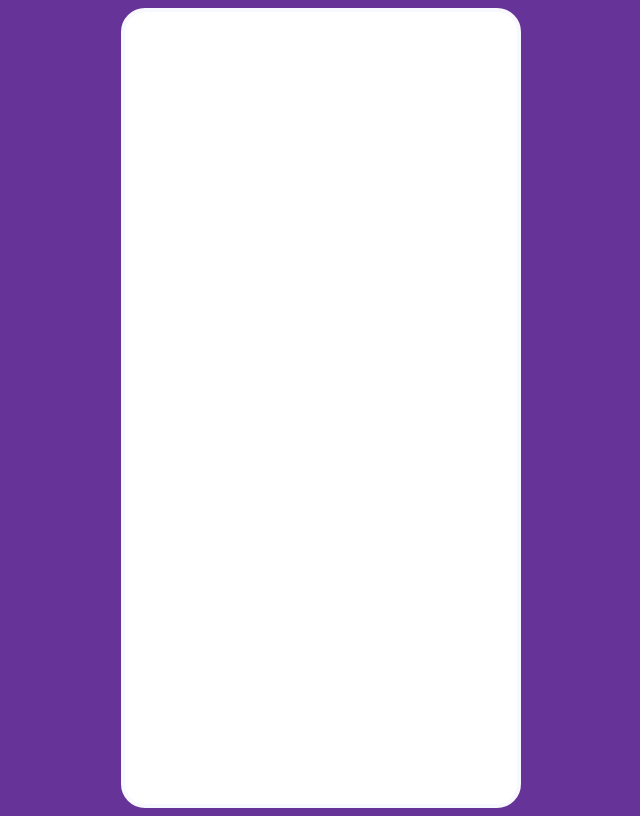
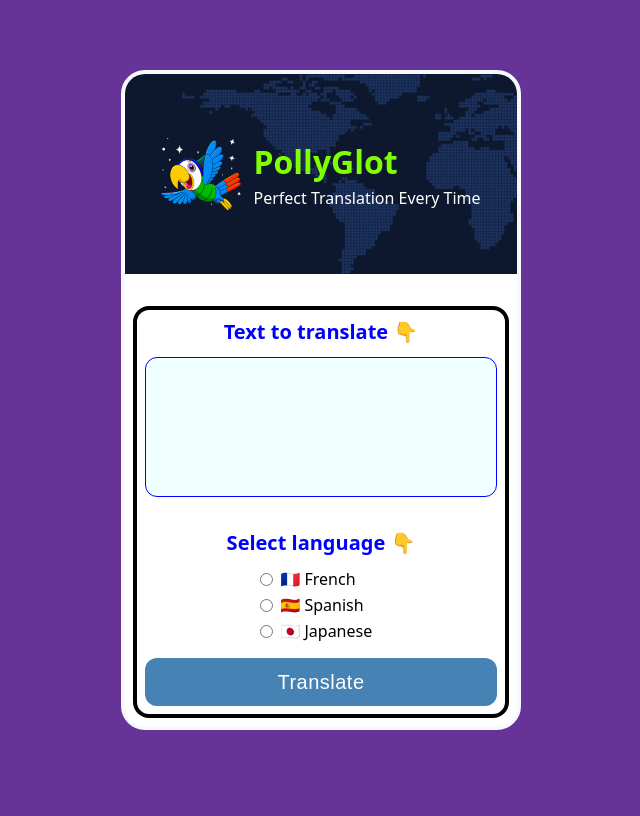
Before and after one commit to nicjrichDEV/scrimba-solo-project-pollyglot, a website with bundled scripts: page index.html in a window 1280 px wide. Shown: the whole page, without its empty margins (319-959 px from the left). Built offline with nearby package versions, Linux system fonts and the light colour scheme.

Commit message:
Basics of the frontend are complete. Ready for testing openai api.

```diff
--- /dev/null
+++ b/frontend.js
@@ -0,0 +1,42 @@
+import OpenAI from "openai";
+
+const langSelection = document.querySelector("#lang-select");
+const userInput = document.querySelector("#user-input");
+
+langSelection.addEventListener("submit", async (e) => {
+  e.preventDefault();
+  const formData = new FormData(langSelection);
+  const selectedLang = formData.get("lang");
+
+  console.log(selectedLang, userInput.value);
+
+  const translation = await translate(selectedLang, userInput.value);
+  console.log(translation);
+});
+
+async function translate(lang, userInput) {
+  try {
+    const openai = new OpenAI();
+    const response = await openai.responses.create({
+      model: "gpt-5-nano",
+      input: [
+        {
+          role: "developer",
+          content: `You are a pollyglot language expert. Take the users input and translate it into the users specified language.
+
+            ## Example input
+            english -> {SELECTED_LANG} | {USER_INPUT}
+            `,
+        },
+        {
+          role: "user",
+          content: `english -> ${lang} | ${userInput}`,
+        },
+      ],
+    });
+
+    return response;
+  } catch (error) {
+    throw new Error(`Ran into an error, ${error}`);
+  }
+}
--- a/index.css
+++ b/index.css
@@ -2,6 +2,8 @@
 *::before,
 *::after {
   box-sizing: border-box;
+  margin-block-start: unset;
+  margin-block-end: unset;
 }
 
 body {
@@ -11,12 +13,117 @@ body {
   align-items: center;
   justify-content: center;
   height: 100dvh;
+  font-family: system-ui, -apple-system, BlinkMacSystemFont, "Segoe UI", Roboto,
+    Oxygen, Ubuntu, Cantarell, "Open Sans", "Helvetica Neue", sans-serif;
 }
 
-.main-container {
+h2 {
+  font-size: 20px;
+  font-weight: 600;
+  color: blue;
+  margin-bottom: 12px;
+}
+
+main {
   background-color: white;
   border-radius: 24px;
   width: 400px;
-  height: 800px;
   border: 4px solid ghostwhite;
+  overflow: clip;
+  display: flex;
+  flex-direction: column;
+  gap: 32px;
 }
+
+header {
+  background-image: url("./assets/worldmap.png");
+  background-size: cover;
+  background-position: center;
+  background-repeat: no-repeat;
+  height: 200px;
+  width: 100%;
+  display: flex;
+  align-items: center;
+  justify-content: center;
+  gap: 12px;
+
+  img {
+    width: 80px;
+    align-self: center;
+  }
+
+  div {
+    display: flex;
+    flex-direction: column;
+    gap: 4px;
+
+    h1 {
+      color: chartreuse;
+    }
+    p {
+      color: white;
+    }
+  }
+}
+
+section {
+  border: solid 4px black;
+  border-radius: 1rem;
+  flex: 1;
+  margin: 0 0.5rem 0.5rem 0.5rem;
+  display: flex;
+  flex-direction: column;
+  align-items: center;
+  padding: 0.5rem;
+
+  textarea {
+    width: 100%;
+    height: 140px;
+    border: solid 1px blue;
+    background-color: azure;
+    border-radius: 12px;
+    overflow: clip;
+    resize: none;
+    font-size: 18px;
+    font-weight: 500;
+    padding: 12px;
+    font-family: inherit;
+  }
+}
+
+.lang-selection-container {
+  width: 100%;
+  margin-top: 32px;
+
+  h2 {
+    text-align: center;
+  }
+}
+
+#lang-select {
+  display: grid;
+  grid-template-columns: 1fr auto 1fr 1fr;
+  align-items: center;
+  gap: 4px;
+
+  input[type="radio"] {
+    grid-column: 2;
+  }
+
+  label {
+    grid-column: 3;
+  }
+
+  button {
+    margin-top: 12px;
+    grid-column: 1 / -1;
+    height: 48px;
+    border: unset;
+    border-radius: 12px;
+    background-color: steelblue;
+    color: white;
+    font-size: 20px;
+    font-weight: 500;
+    letter-spacing: 0.5px;
+  }
+}
--- a/index.html
+++ b/index.html
@@ -7,7 +7,40 @@
     <link rel="stylesheet" href="index.css" />
   </head>
   <body>
-    <div class="main-container"></div>
-    <script type="module" src="frontend.ts"></script>
+    <main class="main-container">
+      <header>
+        <img
+          src="./assets/parrot.png"
+          alt="PollyGlot logo of a multi color parrot"
+        />
+        <div>
+          <h1>PollyGlot</h1>
+          <p>Perfect Translation Every Time</p>
+        </div>
+      </header>
+      <section>
+        <h2>Text to translate 👇</h2>
+        <textarea name="user-input" id="user-input"></textarea>
+        <div class="lang-selection-container">
+          <h2>Select language 👇</h2>
+          <form id="lang-select">
+            <input
+              type="radio"
+              name="lang"
+              id="french"
+              value="french"
+              required
+            />
+            <label for="french">🇫🇷 French</label>
+            <input type="radio" name="lang" id="spanish" value="spanish" />
+            <label for="spanish">🇪🇸 Spanish</label>
+            <input type="radio" name="lang" id="japanese" value="japanese" />
+            <label for="japanese">🇯🇵 Japanese</label>
+            <button>Translate</button>
+          </form>
+        </div>
+      </section>
+    </main>
+    <script type="module" src="frontend.js"></script>
   </body>
 </html>
--- a/package.json
+++ b/package.json
@@ -8,5 +8,8 @@
   },
   "peerDependencies": {
     "typescript": "^5"
+  },
+  "dependencies": {
+    "openai": "^6.15.0"
   }
 }
--- a/server.ts
+++ b/server.ts
@@ -1,7 +1,7 @@
 import index from "./index.html";
 
 Bun.serve({
-  routes: { "/": index },
+  routes: { "/": index, "/api/translate": {} },
   development: {
     hmr: true,
     console: true,
```
Also changed, not shown: frontend.ts (deleted, +0 -7 lines), 1 other file.
